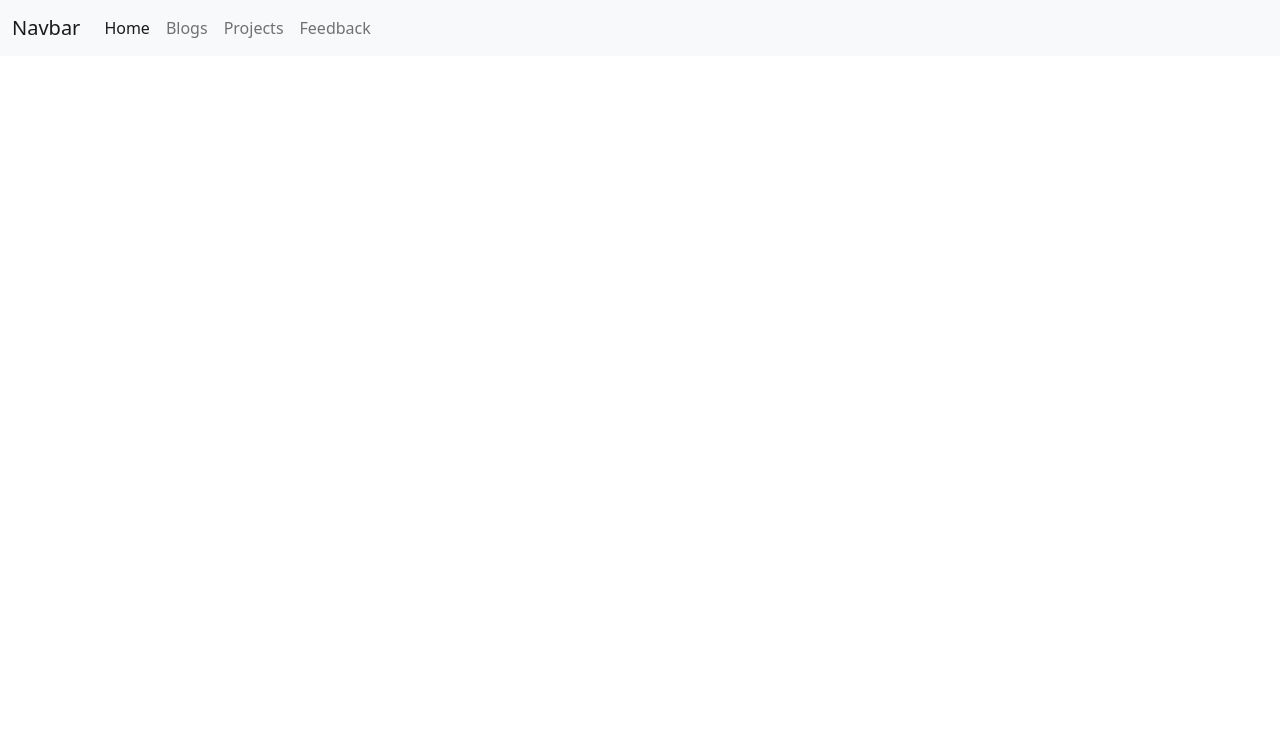
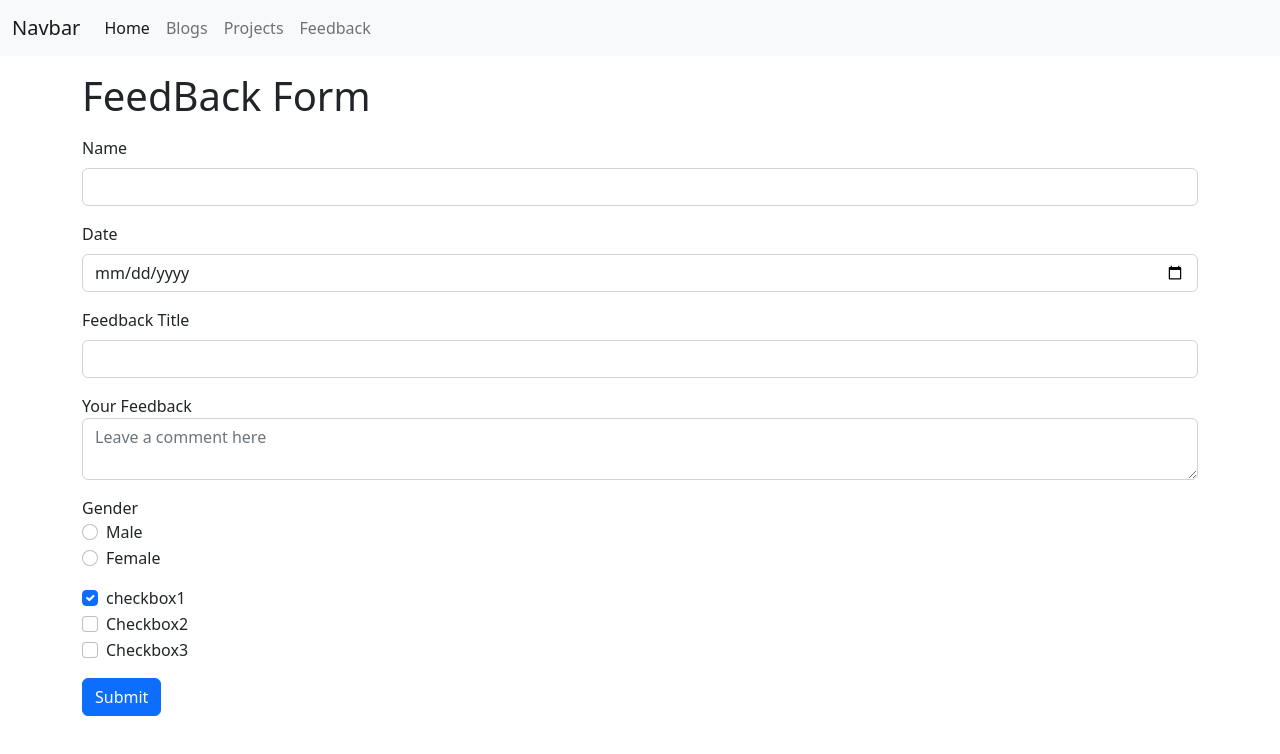
Before and after one commit to kaartik2611/depronto-test, a plain HTML site: page feedback.html in a window 1280 px wide. Drawn offline with nearby package versions, Linux system fonts and the light colour scheme.

Commit message:
Form done

```diff
--- a/feedback.html
+++ b/feedback.html
@@ -64,5 +64,92 @@
       </div>
     </nav>
     <!-- navbar end -->
+    <div class="container mt-3">
+      <p class="display-6">FeedBack Form</p>
+      <form id="form">
+        <div class="mb-3">
+          <label for="name" class="form-label">Name</label>
+          <input type="text" class="form-control" id="name" />
+        </div>
+
+        <div class="mb-3">
+          <label for="date" class="form-label">Date</label>
+          <input type="date" class="form-control" id="date" />
+        </div>
+
+        <div class="mb-3">
+          <label for="feedback" class="form-label">Feedback Title</label>
+          <input type="text" class="form-control" id="feedback" />
+        </div>
+
+        <div class="mb-3">
+          <label for="feedbacktext">Your Feedback</label>
+          <textarea
+            class="form-control"
+            placeholder="Leave a comment here"
+            id="feedbacktext"
+          ></textarea>
+        </div>
+        <div class="mb-3">
+          <label for="gender">Gender</label>
+          <div class="form-check">
+            <input
+              class="form-check-input"
+              type="radio"
+              name="gender"
+              id="male"
+              value="male"
+            />
+            <label class="form-check-label" for="male"> Male </label>
+          </div>
+          <div class="form-check">
+            <input
+              class="form-check-input"
+              type="radio"
+              name="gender"
+              id="female"
+              value="female"
+            />
+            <label class="form-check-label" for="female"> Female </label>
+          </div>
+        </div>
+        <div class="mb-3">
+          <div class="form-check">
+            <input
+              class="form-check-input"
+              type="checkbox"
+              name="checkbox"
+              value="c1"
+              id="c1"
+              checked
+            />
+            <label class="form-check-label" for="c1"> checkbox1 </label>
+          </div>
+          <div class="form-check">
+            <input
+              class="form-check-input"
+              type="checkbox"
+              name="checkbox"
+              value="c2"
+              id="c2"
+            />
+            <label class="form-check-label" for="c2"> Checkbox2 </label>
+          </div>
+          <div class="form-check">
+            <input
+              class="form-check-input"
+              type="checkbox"
+              name="checkbox"
+              value="c3"
+              id="c3"
+            />
+            <label class="form-check-label" for="c3"> Checkbox3 </label>
+          </div>
+        </div>
+
+        <button type="submit" class="btn btn-primary">Submit</button>
+      </form>
+    </div>
   </body>
+  <script src="form.js"></script>
 </html>
--- /dev/null
+++ b/form.js
@@ -0,0 +1,17 @@
+const form = document.getElementById("form");
+form.addEventListener("submit", (e) => {
+  e.preventDefault();
+  fname = form.name.value;
+  date = form.date.value;
+  ftitle = form.feedback.value;
+  feedback = form.feedbacktext.value;
+  gender = form.gender.value;
+  check = form.checkbox;
+  check_arr = [];
+  check.forEach((item) => {
+    if (item.checked) {
+      check_arr.push(item.value);
+    }
+  });
+  console.log(fname, date, ftitle, feedback, gender, check_arr);
+});
```
